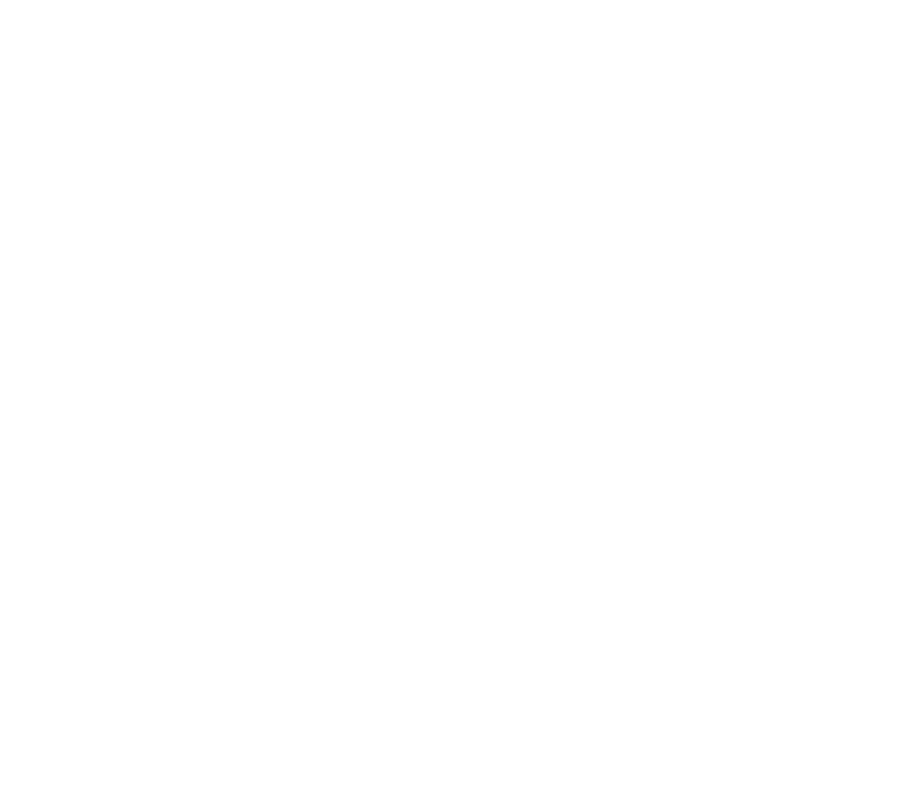
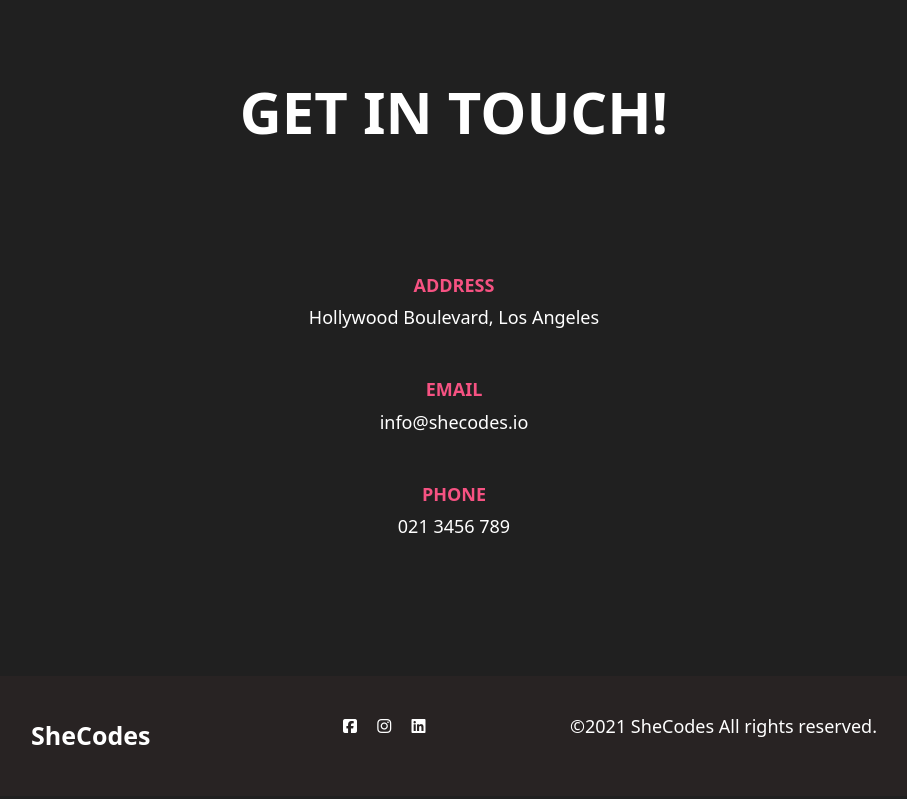
Before and after one commit to cbrandt92/photo-portfolio, a plain HTML site: page contact.html in a window 1280 px wide. Shown: the whole page, without its empty margins (186-1093 px from the left). Drawn offline with nearby package versions, Linux system fonts and the light colour scheme.

Commit message:
contact.html

```diff
--- a/contact.html
+++ b/contact.html
@@ -0,0 +1,57 @@
+<!DOCTYPE html>
+<html lang="en">
+  <head>
+    <meta charset="UTF-8" />
+    <meta http-equiv="X-UA-Compatible" content="IE=edge" />
+    <meta name="viewport" content="width=device-width, initial-scale=1.0" />
+    <title>Document</title>
+    <link
+      href="https://cdn.jsdelivr.net/npm/bootstrap@5.1.3/dist/css/bootstrap.min.css"
+      rel="stylesheet"
+      integrity="sha384-1BmE4kWBq78iYhFldvKuhfTAU6auU8tT94WrHftjDbrCEXSU1oBoqyl2QvZ6jIW3"
+      crossorigin="anonymous"
+    />
+    <link rel="stylesheet" href="src/style.css" />
+    <link rel="preconnect" href="https://fonts.googleapis.com" />
+    <link rel="preconnect" href="https://fonts.gstatic.com" crossorigin />
+    <link
+      href="https://fonts.googleapis.com/css2?family=Playfair+Display:wght@700&family=Poppins:wght@500;700&family=Roboto:wght@400;700&display=swap"
+      rel="stylesheet"
+    />
+    <script
+      src="https://kit.fontawesome.com/a90921dd13.js"
+      crossorigin="anonymous"
+    ></script>
+    <script
+      src="https://cdn.jsdelivr.net/npm/bootstrap@5.1.3/dist/js/bootstrap.bundle.min.js"
+      integrity="sha384-ka7Sk0Gln4gmtz2MlQnikT1wXgYsOg+OMhuP+IlRH9sENBO0LRn5q+8nbTov4+1p"
+      crossorigin="anonymous"
+    ></script>
+  </head>
+  <body>
+    <div class="container-contact">
+      <h1>GET IN TOUCH!</h1>
+      <div class="info">
+        <h4>ADDRESS</h4>
+        <p>Hollywood Boulevard, Los Angeles</p>
+        <h4 class="mt-5">EMAIL</h4>
+        <p>info@shecodes.io</p>
+        <h4 class="mt-5">PHONE</h4>
+        <p>021 3456 789</p>
+      </div>
+      <footer>
+        <div class="d-flex justify-content-between">
+          <div class="company">SheCodes</div>
+          <div class="icons ms-5">
+            <i class="fa-brands fa-facebook-square me-3"></i>
+            <i class="fa-brands fa-instagram me-3"></i>
+            <i class="fa-brands fa-linkedin"></i>
+          </div>
+          <div class="copyright">
+            <p>©2021 SheCodes All rights reserved.</p>
+          </div>
+        </div>
+      </footer>
+    </div>
+  </body>
+</html>
--- a/src/style.css
+++ b/src/style.css
@@ -39,6 +39,7 @@ body {
 
 p {
   font-size: 18px;
+  color: #fff;
 }
 
 .container {
@@ -116,11 +117,13 @@ footer .icons {
   padding: 120px 0px;
 }
 
-.content-container h1 {
+h1 {
   font-size: 58px;
   font-weight: bold;
+  color: #fff;
 }
-.content-container h4 {
+
+h4 {
   color: var(--secondary-color);
   font-size: 18px;
   font-weight: bold;
@@ -144,3 +147,13 @@ footer .icons {
   top: 118px;
   left: 0px;
 }
+
+.container-contact {
+  background: #202020;
+  text-align: center;
+  padding: 77px;
+}
+
+.info {
+  padding: 120px;
+}
```
